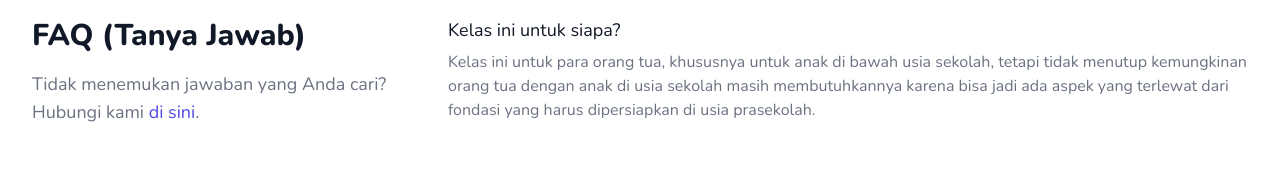
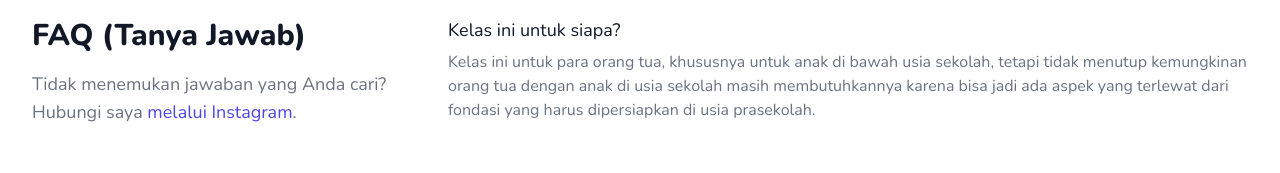
Before and after one commit to zainfathoni/rumahberbagi-app, a Next.js app: page / in a window 1280 px wide. Shown: the part 2041-2214 px from the top of the page. Built offline with nearby package versions, Linux system fonts and the light colour scheme.

Commit message:
Update FaqSection to use Compound Components pattern
https://epicreact.dev/modules/advanced-react-patterns/compound-components-extra-credit-solution-1

```diff
--- a/components/faq-section.js
+++ b/components/faq-section.js
@@ -1,21 +1,36 @@
 import * as React from 'react'
+
+export const FaqDescription = ({ children }) => <p className='mt-4 text-lg text-gray-500'>{children}</p>
+
+export const FaqContent = ({ children }) => <dl className='space-y-12'>{children}</dl>
 
 export const FaqQuestion = ({ children }) => <dt className='text-lg leading-6 font-medium text-gray-900'>{children}</dt>
 
 export const FaqAnswer = ({ children }) => <dd className='mt-2 text-base text-gray-500'>{children}</dd>
 
-export const FaqSection = ({ title, children, description }) => (
+export const FaqSection = ({ title, children }) => {
+  let description, qa
+  React.Children.forEach(children, (child) => {
+    switch (child.type) {
+      case FaqDescription:
+        description = child
+        break
+      case FaqContent:
+        qa = child
+        break
+    }
+  })
+  return (
     <div className='bg-white' id='faq'>
       <div className='max-w-7xl mx-auto py-16 px-4 sm:px-6 lg:py-20 lg:px-8'>
         <div className='lg:grid lg:grid-cols-3 lg:gap-8'>
           <div>
             <h2 className='text-3xl font-extrabold text-gray-900'>{title}</h2>
-          <p className='mt-4 text-lg text-gray-500'>{description}</p>
+            {description}
           </div>
-        <div className='mt-12 lg:mt-0 lg:col-span-2'>
-          <dl className='space-y-12'>{children}</dl>
-        </div>
+          <div className='mt-12 lg:mt-0 lg:col-span-2'>{qa}</div>
         </div>
       </div>
     </div>
   )
+}
--- a/pages/index.js
+++ b/pages/index.js
@@ -8,7 +8,7 @@ import {
   BenefitTopContainer,
 } from '../components/benefit-section'
 import { CtaButton, CtaSection, CtaDescription, CtaTitle } from '../components/cta-section'
-import { FaqAnswer, FaqQuestion, FaqSection } from '../components/faq-section'
+import { FaqAnswer, FaqDescription, FaqContent, FaqQuestion, FaqSection } from '../components/faq-section'
 import { HeroSection } from '../components/hero-section'
 import { FileInvoiceIcon } from '../components/icons/file-invoice'
 import { FileSignatureIcon } from '../components/icons/file-signature'
@@ -75,18 +75,20 @@ export default function Home() {
             </BenefitItem>
           </BenefitBottomContainer>
         </BenefitSection>
-        <FaqSection
-          description={
-            <>
-              Tidak menemukan jawaban yang Anda cari? Hubungi kami{' '}
-              <a href='#' className='font-medium text-indigo-600 hover:text-indigo-500'>
-                di sini
+        <FaqSection title='FAQ (Tanya Jawab)'>
+          <FaqDescription>
+            Tidak menemukan jawaban yang Anda cari? Hubungi saya{' '}
+            <a
+              href='https://www.instagram.com/vika.riandini/'
+              className='font-medium text-indigo-600 hover:text-indigo-500'
+              target='_blank'
+              rel='noopener noreferrer'
+            >
+              melalui Instagram
             </a>
             .
-            </>
-          }
-          title='FAQ (Tanya Jawab)'
-        >
+          </FaqDescription>
+          <FaqContent>
             <div>
               <FaqQuestion>Kelas ini untuk siapa?</FaqQuestion>
               <FaqAnswer>
@@ -126,6 +128,7 @@ export default function Home() {
                 antrian Anda.
               </FaqAnswer>
             </div>
+          </FaqContent>
         </FaqSection>
         <CtaSection>
           <CtaTitle>Tahun Prasekolahku</CtaTitle>
```
Lines whose indentation alone changed are shown as unchanged.
